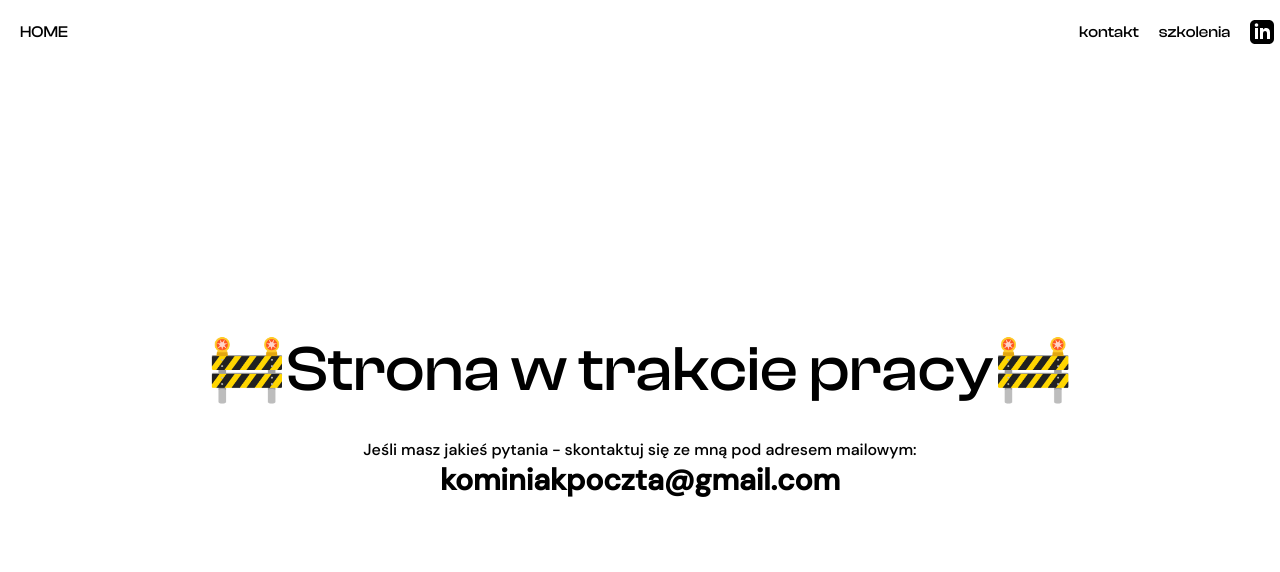
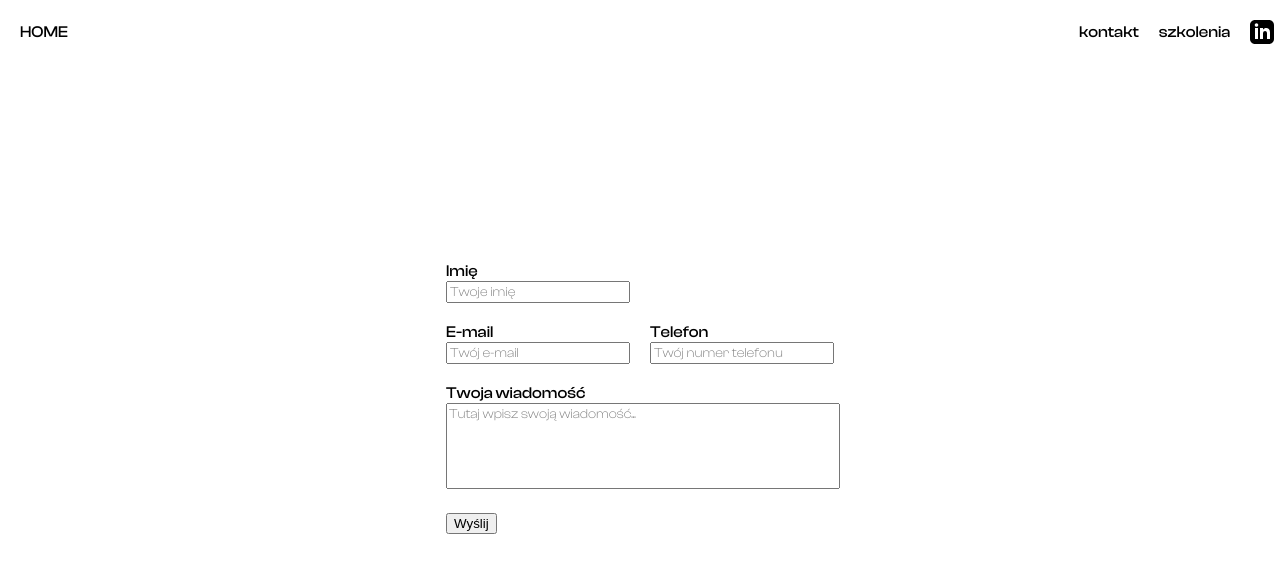
Before and after one commit to Flvrset/my-website, a SvelteKit app: page /contact in a window 1280 px wide. Shown: the top 572 px of the page. Built offline with nearby package versions, Linux system fonts and the light colour scheme.

Commit message:
start working on the contact form

```diff
--- a/src/lib/components/object.svelte
+++ /dev/null
@@ -1,53 +0,0 @@
-<script>
-	import { Canvas, InteractiveObject, OrbitControls, T } from '@threlte/core'
-	import { spring } from 'svelte/motion'
-	import { degToRad } from 'three/src/math/MathUtils'
-	import { GLTF } from '@threlte/extras';
-
-	const scale = spring(1)
-	const url = "/src/static/images/untitled.glb"
-</script>
-
-<div>
-	<Canvas>
-		<T.PerspectiveCamera makeDefault position={[10, 10, 10]} fov={40}>
-			<OrbitControls maxPolarAngle={degToRad(80)} enableZoom={false} target={{ y: 0.5 }} />
-		</T.PerspectiveCamera>
-
-		<T.DirectionalLight castShadow position={[3, 10, 10]} />
-		<T.DirectionalLight position={[-3, 10, -10]} intensity={0.2} />
-		<T.AmbientLight intensity={0.2} />
-
-		<!-- Cube -->
-		<T.Group scale={$scale}>
-			<T.Mesh position.y={0.5} castShadow let:ref>
-				<!-- Add interaction -->
-				<InteractiveObject
-					object={ref}
-					interactive
-					on:pointerenter={() => ($scale = 2)}
-					on:pointerleave={() => ($scale = 1)}
-				/>
-
-				<T.BoxGeometry />
-				<T.MeshStandardMaterial color="#333333" />
-			</T.Mesh>
-		</T.Group>
-
-		<!-- Floor -->
-		<T.Mesh receiveShadow rotation.x={degToRad(-90)}>
-			<T.CircleGeometry args={[3, 72]} />
-			<T.MeshStandardMaterial color="white" />
-		</T.Mesh>
-		<GLTF {url} position.y={0.5}/>
-	</Canvas>
-</div>
-
-<style>
-	div {
-		position: fixed;
-		bottom: 0;
-		height: 10%;
-		width: 100%;
-	}
-</style>
--- /dev/null
+++ b/src/routes/(app)/contact/+page.server.js
@@ -0,0 +1,34 @@
+import { fail } from '@sveltejs/kit';
+
+export const actions = {
+    default: async ({ request }) => {
+        const formData = await request.formData();
+        const email = formData.get('email');
+        const name = formData.get('name');
+        const message = formData.get('message');
+        const phone = formData.get('phone');
+        if (!isValidName(name))
+            return fail(400, { name, missingName: true });
+        if (!isValidEmail(email) && !isValidPhoneNumber(phone))
+            return fail(400, { email, missingContact: true });
+        if (!message)
+            return fail(400, { message, missingMessage: true });
+        return { success: true };
+    }
+}
+
+function isValidPhoneNumber(phone) {
+    const cleanedPhoneNumber = phone.replace(/\D/g, '');
+    const phoneRegex = RegExp("(^|\W)(\(?(\+|00)?48\)?)?[ -]?\d{3}[ -]?\d{3}[ -]?\d{3}(?!\w)");
+    return phoneRegex.test(cleanedPhoneNumber);
+}
+
+function isValidEmail(email) {
+    const emailRegex = /^[a-zA-Z0-9._%+-]+@[a-zA-Z0-9.-]+\.[a-zA-Z]{2,}$/;
+    return emailRegex.test(email);
+}
+
+function isValidName(name) {
+    const nameRegex = /^[a-zA-Z\u00C0-\u017F'’-]+(?: [a-zA-Z\u00C0-\u017F'’-]+)*$/;
+    return nameRegex.test(name);
+  }
--- a/src/routes/(app)/contact/+page.svelte
+++ b/src/routes/(app)/contact/+page.svelte
@@ -1,11 +1,83 @@
 <script>
 	import '$lib/fonts/fonts.css';
+	import { enhance } from '$app/forms';
+	export let form;
 </script>
 
 <div class="contact">
-	<h1><span>🚧</span> Strona w trakcie pracy <span>🚧</span></h1>
-	<div>Jeśli masz jakieś pytania - skontaktuj się ze mną pod adresem mailowym: <br /><b> kominiakpoczta@gmail.com</b></div>
+	<form method="POST" use:enhance>
+		<fieldset class="contact__fieldset">
+			{#if form?.missingName}
+				<p class="error">Jak się nazywasz?</p>
+			{/if}
+
+			<div class="form-group">
+				<label class="contact--label" for="name">Imię</label>
+				<div class="contact--area">
+					<input id="name" name="name" type="text" placeholder="Twoje imię" class="form-control" />
+				</div>
+			</div>
+
+			{#if form?.missingContact}
+				<p class="error">Muszę się z tobą jakoś skontaktować, nie? 😇</p>
+			{/if}
+			<div class="contact__fieldset--contact-group">
+				<div class="contact__fieldset--contact-group__email">
+					<label class="contact--label" for="email">E-mail</label>
+					<div class="contact--area">
+						<input
+							id="email"
+							name="email"
+							type="text"
+							placeholder="Twój e-mail"
+							class="form-control"
+						/>
+					</div>
+				</div>
+
+				<div class="contact__fieldset--contact-group__phone">
+					<label class="contact--label" for="phone">Telefon</label>
+					<div class="contact--area">
+						<input
+							id="phone"
+							name="phone"
+							type="text"
+							placeholder="Twój numer telefonu"
+							class="form-control"
+						/>
+					</div>
+				</div>
+			</div>
+
+			{#if form?.missingMessage}
+				<p class="error">Śmiało, napisz coś!</p>
+			{/if}
+			<div class="contact__fieldset--message">
+				<label class="contact__fieldset--message-label" for="message">Twoja wiadomość</label>
+				<div class="contact__fieldset--message-area">
+					<textarea
+						class="form-control"
+						id="message"
+						name="message"
+						placeholder="Tutaj wpisz swoją wiadomość..."
+						rows="5"
+						style="resize: none;"
+					/>
+				</div>
+			</div>
+
+			<div class="form-group">
+				<div class="col-md-12">
+					<button type="submit" class="btn btn-primary">Wyślij</button>
+				</div>
+			</div>
+		</fieldset>
+	</form>
 </div>
+
+{#if form?.success}
+	<div>xd</div>
+{/if}
 
 <style lang="scss">
 	@import '$lib/styling/style.scss';
@@ -17,10 +89,51 @@
 		flex-direction: column;
 		align-items: center;
 		align-content: center;
+
+		&--label {
+			font-family: ClashDisplay-medium;
+		}
+
+		&--area {
+			> input::placeholder {
+				font-family: ClashDisplay-light;
+			}
+			> input {
+				font-family: ClashDisplay-medium;
+			}
+		}
+
+		&__fieldset {
+			border: none;
+			display: flex;
+			flex-direction: column;
+			gap: 20px;
+
+			&--contact-group {
+				display: flex;
+				gap: 20px;
+				flex-wrap: wrap;
+			}
+
+			&--message {
+				&-label {
+					font-family: ClashDisplay-medium;
+				}
+				&-area {
+					> textarea::placeholder {
+						font-family: ClashDisplay-light;
+					}
+					> textarea {
+						font-family: ClashDisplay-medium;
+						width: 100%;
+					}
+				}
+			}
+		}
 		> h1 {
 			@include h2;
-            display: flex;
-            align-items: center;
+			display: flex;
+			align-items: center;
 		}
 		> div {
 			font-family: DMSans-Medium, sans-serif;
```
